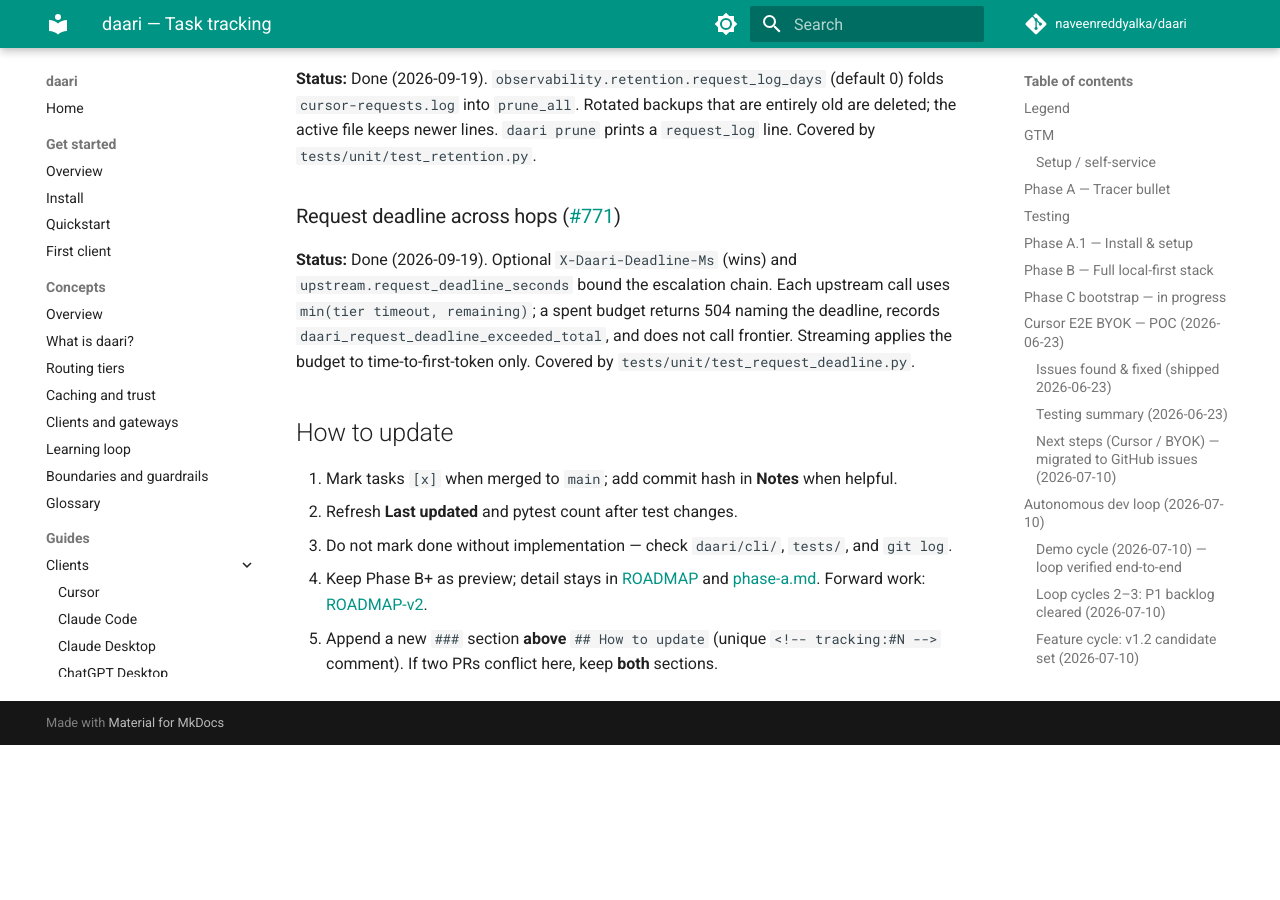
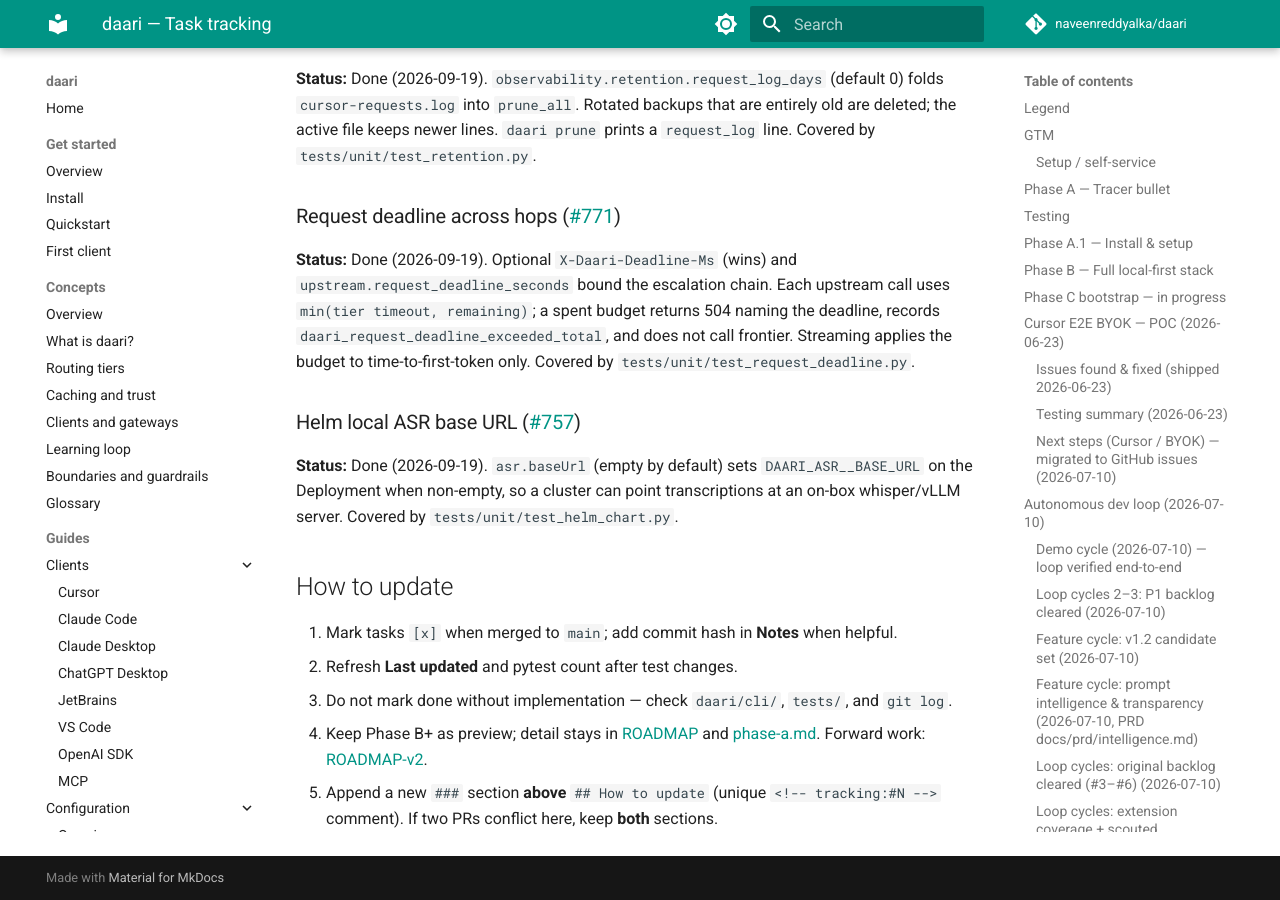
Before and after one commit to naveenreddyalka/daari, an MkDocs documentation site: the page built from docs/TRACKING.md, in a window 1280 px wide and 900 px high, scrolled down 83676 px. Built offline with MkDocs 1.6.1 and Material for MkDocs 9.7.7, drawn with Linux system fonts in a browser that asks for light colours; comment, search, counter and statistics services are not loaded; before the commit the page ends 84421 px from its top, so only the background shows below that; some of the changed text lies outside the part shown.

Commit message:
feat(helm): expose local ASR base URL in chart values (#783)
Empty asr.baseUrl leaves transcriptions unconfigured; a set value injects DAARI_ASR__BASE_URL the same way ollama.baseUrl does.

Co-authored-by: Cursor <cursoragent@cursor.com>

```diff
--- a/docs/TRACKING.md
+++ b/docs/TRACKING.md
@@ -1,6 +1,6 @@
 # daari — Task tracking
 
-> Last updated: 2026-09-19 (request log retention — [#772](https://github.com/naveenreddyalka/daari/issues/772))
+> Last updated: 2026-09-19 (Helm local ASR base URL — [#757](https://github.com/naveenreddyalka/daari/issues/757))
 > Update this file when phases/tasks complete.
 > Repo layout and request flow: [ARCHITECTURE.md](ARCHITECTURE.md)
 
@@ -3443,6 +3443,11 @@ unlimited) and the config reference notes the day cap is per key/team, not a
 <!-- tracking:#771 -->
 **Status:** Done (2026-09-19). Optional `X-Daari-Deadline-Ms` (wins) and `upstream.request_deadline_seconds` bound the escalation chain. Each upstream call uses `min(tier timeout, remaining)`; a spent budget returns 504 naming the deadline, records `daari_request_deadline_exceeded_total`, and does not call frontier. Streaming applies the budget to time-to-first-token only. Covered by `tests/unit/test_request_deadline.py`.
 
+### Helm local ASR base URL ([#757](https://github.com/naveenreddyalka/daari/issues/757))
+
+<!-- tracking:#757 -->
+**Status:** Done (2026-09-19). `asr.baseUrl` (empty by default) sets `DAARI_ASR__BASE_URL` on the Deployment when non-empty, so a cluster can point transcriptions at an on-box whisper/vLLM server. Covered by `tests/unit/test_helm_chart.py`.
+
 ## How to update
 
 1. Mark tasks `[x]` when merged to `main`; add commit hash in **Notes** when helpful.
```
Also changed, not shown: 3 other files.
